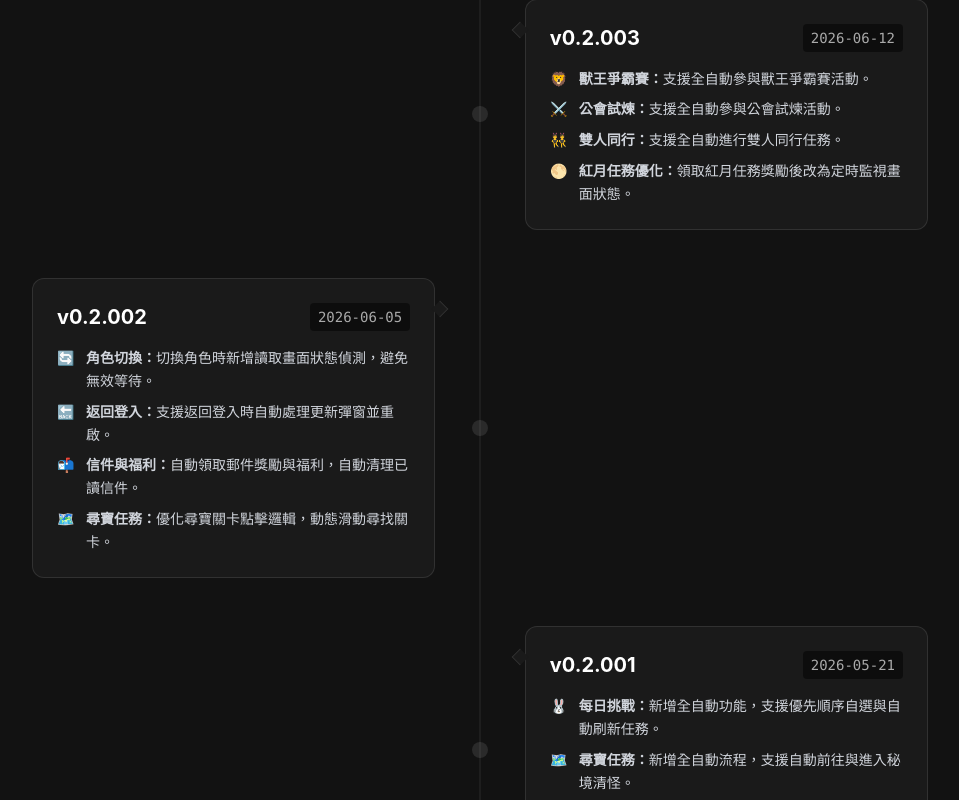
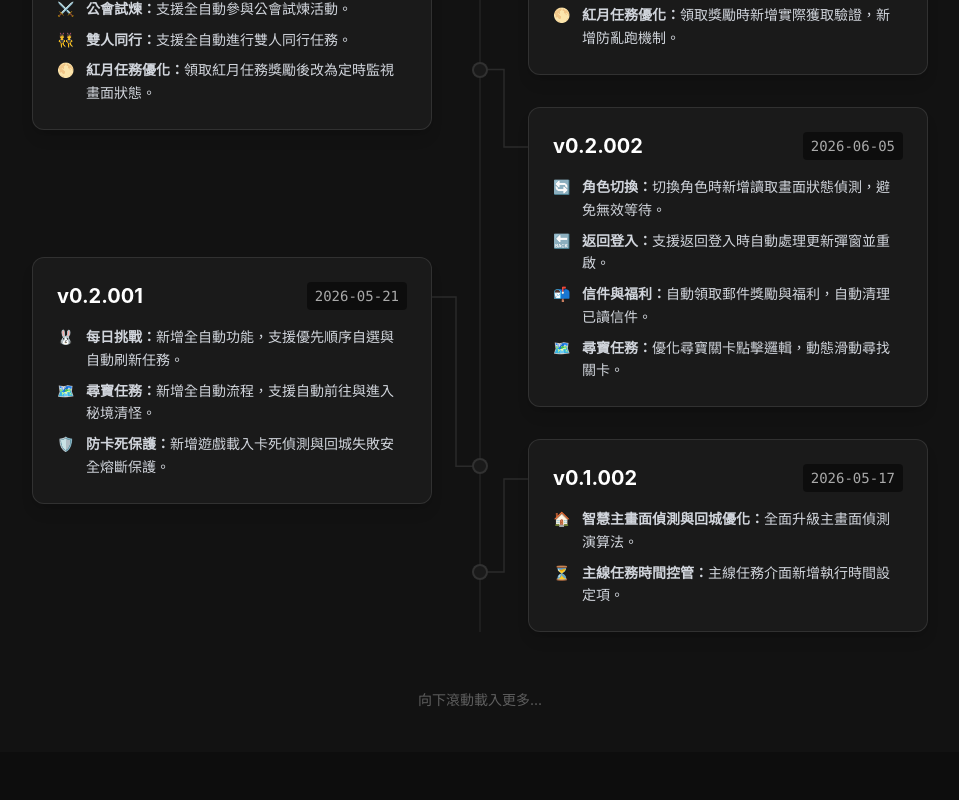
Before and after one commit to w8s3suimin/ROR_PX, a Vue app: page /download in a window 1280 px wide. Shown: the part 960-1760 px from the top of the page, without its empty margins (160-1119 px from the left). After the commit the page ends 1712 px from the top, so only its background shows below. Built offline with nearby package versions, Linux system fonts and the light colour scheme.

Commit message:
Auto sync from local 2026-06-20 17:59:10

```diff
--- a/src/views/Download.vue
+++ b/src/views/Download.vue
@@ -11,19 +11,16 @@
 
       <!-- Download Card -->
       <div class="bg-[#1A1A1A] border border-ror-border rounded-2xl p-8 relative overflow-hidden group hover:border-ror-accent/50 transition-colors duration-500">
-        <!-- Glow effect -->
         <div class="absolute inset-0 bg-gradient-to-br from-ror-accent/10 to-transparent opacity-0 group-hover:opacity-100 transition-opacity duration-500"></div>
-
         <div class="relative z-10 flex flex-col md:flex-row items-center justify-between gap-8">
           <div class="space-y-3 flex-1 text-center md:text-left">
             <div class="inline-flex items-center gap-2 px-3 py-1 rounded-full bg-blue-500/10 text-blue-400 text-sm font-medium border border-blue-500/20">
               <span class="w-2 h-2 rounded-full bg-blue-500 animate-pulse"></span>
-              最新版本 v0.3.001
+              最新版本 v0.3.002
             </div>
             <h2 class="text-2xl font-bold">ROR_JS 掛機框架</h2>
-            <p class="text-ror-muted">發布日期：2026-06-12</p>
+            <p class="text-ror-muted">發布日期：2026-06-20</p>
           </div>
-
           <div class="flex flex-col gap-3 w-full md:w-auto">
             <a href="#" class="flex items-center justify-center gap-2 bg-ror-accent text-black px-8 py-4 rounded-xl font-bold hover:bg-ror-accent-hover transition-all shadow-[0_0_20px_rgba(255,204,0,0.3)] hover:shadow-[0_0_30px_rgba(255,204,0,0.5)] transform hover:-translate-y-1">
               <svg class="w-6 h-6" fill="none" stroke="currentColor" viewBox="0 0 24 24" xmlns="http://www.w3.org/2000/svg"><path stroke-linecap="round" stroke-linejoin="round" stroke-width="2" d="M4 16v1a3 3 0 003 3h10a3 3 0 003-3v-1m-4-4l-4 4m0 0l-4-4m4 4V4"></path><path stroke-linecap="round" stroke-linejoin="round" stroke-width="2" d="M12 14l9-5-9-5-9 5 9 5z"></path><path stroke-linecap="round" stroke-linejoin="round" stroke-width="2" d="M12 14l6.16-3.422a12.083 12.083 0 01.665 6.479A11.952 11.952 0 0012 20.055a11.952 11.952 0 00-6.824-2.998 12.078 12.078 0 01.665-6.479L12 14z"></path></svg>
@@ -35,103 +32,318 @@
       </div>
 
       <!-- Patch Notes Timeline -->
-      <div class="space-y-8">
+      <div class="space-y-8 relative">
         <h2 class="text-2xl font-bold border-b border-ror-border pb-4 flex items-center gap-3">
           <svg class="w-6 h-6 text-ror-accent" fill="none" stroke="currentColor" viewBox="0 0 24 24" xmlns="http://www.w3.org/2000/svg"><path stroke-linecap="round" stroke-linejoin="round" stroke-width="2" d="M9 12h6m-6 4h6m2 5H7a2 2 0 01-2-2V5a2 2 0 012-2h5.586a1 1 0 01.707.293l5.414 5.414a1 1 0 01.293.707V19a2 2 0 01-2 2z"></path></svg>
           版本更新紀錄
         </h2>
 
-        <div class="relative pl-8 md:pl-0 mt-8">
-          <!-- Central Line (Desktop only) -->
-          <div class="hidden md:block absolute left-[50%] top-0 bottom-0 w-px bg-ror-border transform -translate-x-1/2"></div>
+        <!-- Masonry Timeline Container -->
+        <div ref="containerRef" class="relative mt-12 transition-all duration-500" :style="{ height: containerHeight }">
 
-          <div class="space-y-12">
-            <!-- v0.3.001 -->
-            <div class="relative flex flex-col md:flex-row items-center justify-between group">
-              <!-- Timeline dot -->
-              <div class="absolute left-[-32px] md:left-1/2 w-4 h-4 rounded-full bg-ror-accent transform md:-translate-x-1/2 mt-1.5 md:mt-0 shadow-[0_0_10px_rgba(255,204,0,0.5)] z-10 transition-transform duration-300 group-hover:scale-125"></div>
+          <!-- SVG Elbow Lines (Desktop only) -->
+          <svg class="hidden md:block absolute inset-0 w-full h-full pointer-events-none z-0">
+            <path
+              v-for="(path, idx) in svgPaths"
+              :key="'path-'+idx"
+              :d="path"
+              fill="none"
+              stroke-width="1.5"
+              class="transition-all duration-700 ease-out"
+              :class="patches[idx].isLatest || hoveredIndex === idx ? 'stroke-ror-accent' : 'stroke-ror-border'"
+            />
+          </svg>
 
-              <div class="w-full md:w-[45%] bg-[#1A1A1A] border border-ror-border rounded-xl p-6 hover:border-ror-accent transition-colors ml-auto md:ml-0 md:mr-auto relative group-hover:-translate-y-1 duration-300">
-                <div class="hidden md:block absolute top-6 -right-3 w-3 h-3 bg-[#1A1A1A] border-t border-r border-ror-border transform rotate-45 group-hover:border-ror-accent transition-colors"></div>
+          <!-- Central Line (Desktop) -->
+          <div class="hidden md:block absolute left-1/2 top-0 bottom-0 w-px bg-ror-border transform -translate-x-1/2 z-0"></div>
+
+          <!-- Mobile Timeline Line -->
+          <div class="md:hidden absolute left-[16px] top-0 bottom-0 w-px bg-ror-border transform -translate-x-1/2 z-0"></div>
+
+          <!-- Central Dots (Desktop only) -->
+          <div class="hidden md:block">
+            <div
+              v-for="(dotY, idx) in dotPositions"
+              :key="'dot-'+idx"
+              class="absolute left-1/2 transform -translate-x-1/2 w-4 h-4 rounded-full z-10 transition-all duration-300 ease-out"
+              :class="patches[idx].isLatest || hoveredIndex === idx ? 'bg-ror-accent shadow-[0_0_10px_rgba(255,204,0,0.5)] border-transparent scale-125' : 'bg-[#1A1A1A] border-2 border-ror-border scale-100'"
+              :style="{ top: `${dotY}px`, marginTop: '-8px' }"
+            ></div>
+          </div>
+
+          <template v-for="(patch, idx) in patches.slice(0, visibleCount)" :key="patch.version">
+            <div
+              :ref="el => setItemRef(el, idx)"
+              class="w-full md:w-1/2 relative group transition-all duration-700 ease-out pl-[48px] mb-8 md:mb-0"
+              :class="idx % 2 === 0 ? 'md:pr-12 md:pl-0 md:left-0' : 'md:pl-12 md:right-0 md:left-auto'"
+              :style="itemStyles[idx] || { opacity: 0 }"
+              @mouseenter="hoveredIndex = idx"
+              @mouseleave="hoveredIndex = null"
+            >
+              <!-- Mobile Dot & Line -->
+              <div class="md:hidden absolute top-[32px] left-[16px] transform -translate-x-1/2 w-4 h-4 rounded-full z-10 transition-transform duration-300 group-hover:scale-125" :class="patch.isLatest ? 'bg-ror-accent shadow-[0_0_10px_rgba(255,204,0,0.5)] border-transparent' : 'bg-[#1A1A1A] border-2 border-ror-border group-hover:bg-ror-accent group-hover:border-transparent'"></div>
+              <div class="md:hidden absolute top-10 left-[16px] w-[32px] h-px bg-ror-border group-hover:bg-ror-accent transition-colors z-0"></div>
+
+              <!-- Card -->
+              <div class="bg-[#1A1A1A] border border-ror-border rounded-xl p-6 hover:border-ror-accent transition-colors relative group-hover:-translate-y-1 duration-300 shadow-lg z-10">
                 <div class="flex items-center justify-between mb-4">
-                  <h3 class="text-xl font-bold text-ror-accent">v0.3.001</h3>
-                  <span class="text-sm text-ror-muted font-mono bg-black/50 px-2 py-1 rounded">2026-06-12</span>
+                  <h3 class="text-xl font-bold" :class="patch.isLatest ? 'text-ror-accent' : 'text-white group-hover:text-ror-accent transition-colors'">{{ patch.version }}</h3>
+                  <span class="text-sm text-ror-muted font-mono bg-black/50 px-2 py-1 rounded">{{ patch.date }}</span>
                 </div>
                 <ul class="space-y-2 text-gray-300 text-sm leading-relaxed">
-                  <li class="flex gap-3"><span class="text-blue-400 shrink-0">🛠️</span> <span><strong>內存優化：</strong>修復發生異常時未正確回收畫面變數所導致的 OOM 內存洩漏問題。</span></li>
-                  <li class="flex gap-3"><span class="text-blue-400 shrink-0">🗺️</span> <span><strong>尋寶任務優化：</strong>新增道具用罄的驗證機制，並強化退出與啟動時的面板判定。</span></li>
-                  <li class="flex gap-3"><span class="text-blue-400 shrink-0">🐾</span> <span><strong>寵物派遣優化：</strong>處理再次委派時因連線異常導致的畫面卡死問題，自動關閉異常面板並恢復執行。</span></li>
-                  <li class="flex gap-3"><span class="text-blue-400 shrink-0">💾</span> <span><strong>設定檔安全機制：</strong>為設定存檔實裝「原子寫入」與「備份回退」機制。</span></li>
-                  <li class="flex gap-3"><span class="text-blue-400 shrink-0">🌕</span> <span><strong>紅月任務優化：</strong>領取獎勵時新增實際獲取驗證，新增防亂跑機制。</span></li>
+                  <li v-for="(feat, fIdx) in patch.features" :key="fIdx" class="flex gap-3">
+                    <span :class="feat.color + ' shrink-0'">{{ feat.icon }}</span>
+                    <span v-html="feat.desc"></span>
+                  </li>
                 </ul>
               </div>
             </div>
+          </template>
+        </div>
 
-            <!-- v0.2.003 -->
-            <div class="relative flex flex-col md:flex-row items-center justify-between group">
-              <div class="absolute left-[-32px] md:left-1/2 w-4 h-4 rounded-full bg-ror-border group-hover:bg-ror-accent transition-all transform md:-translate-x-1/2 mt-1.5 md:mt-0 z-10 duration-300 group-hover:scale-125"></div>
-              <div class="w-full md:w-[45%] bg-[#1A1A1A] border border-ror-border rounded-xl p-6 hover:border-ror-accent transition-colors ml-auto relative group-hover:-translate-y-1 duration-300">
-                <div class="hidden md:block absolute top-6 -left-3 w-3 h-3 bg-[#1A1A1A] border-b border-l border-ror-border transform rotate-45 group-hover:border-ror-accent transition-colors"></div>
-                <div class="flex items-center justify-between mb-4">
-                  <h3 class="text-xl font-bold text-white group-hover:text-ror-accent transition-colors">v0.2.003</h3>
-                  <span class="text-sm text-ror-muted font-mono bg-black/50 px-2 py-1 rounded">2026-06-12</span>
-                </div>
-                <ul class="space-y-2 text-gray-300 text-sm leading-relaxed">
-                  <li class="flex gap-3"><span class="text-purple-400 shrink-0">🦁</span> <span><strong>獸王爭霸賽：</strong>支援全自動參與獸王爭霸賽活動。</span></li>
-                  <li class="flex gap-3"><span class="text-purple-400 shrink-0">⚔️</span> <span><strong>公會試煉：</strong>支援全自動參與公會試煉活動。</span></li>
-                  <li class="flex gap-3"><span class="text-purple-400 shrink-0">👯</span> <span><strong>雙人同行：</strong>支援全自動進行雙人同行任務。</span></li>
-                  <li class="flex gap-3"><span class="text-purple-400 shrink-0">🌕</span> <span><strong>紅月任務優化：</strong>領取紅月任務獎勵後改為定時監視畫面狀態。</span></li>
-                </ul>
-              </div>
-            </div>
-
-            <!-- v0.2.002 -->
-            <div class="relative flex flex-col md:flex-row items-center justify-between group">
-              <div class="absolute left-[-32px] md:left-1/2 w-4 h-4 rounded-full bg-ror-border group-hover:bg-ror-accent transition-all transform md:-translate-x-1/2 mt-1.5 md:mt-0 z-10 duration-300 group-hover:scale-125"></div>
-              <div class="w-full md:w-[45%] bg-[#1A1A1A] border border-ror-border rounded-xl p-6 hover:border-ror-accent transition-colors ml-auto md:ml-0 md:mr-auto relative group-hover:-translate-y-1 duration-300">
-                <div class="hidden md:block absolute top-6 -right-3 w-3 h-3 bg-[#1A1A1A] border-t border-r border-ror-border transform rotate-45 group-hover:border-ror-accent transition-colors"></div>
-                <div class="flex items-center justify-between mb-4">
-                  <h3 class="text-xl font-bold text-white group-hover:text-ror-accent transition-colors">v0.2.002</h3>
-                  <span class="text-sm text-ror-muted font-mono bg-black/50 px-2 py-1 rounded">2026-06-05</span>
-                </div>
-                <ul class="space-y-2 text-gray-300 text-sm leading-relaxed">
-                  <li class="flex gap-3"><span class="text-green-400 shrink-0">🔄</span> <span><strong>角色切換：</strong>切換角色時新增讀取畫面狀態偵測，避免無效等待。</span></li>
-                  <li class="flex gap-3"><span class="text-green-400 shrink-0">🔙</span> <span><strong>返回登入：</strong>支援返回登入時自動處理更新彈窗並重啟。</span></li>
-                  <li class="flex gap-3"><span class="text-green-400 shrink-0">📬</span> <span><strong>信件與福利：</strong>自動領取郵件獎勵與福利，自動清理已讀信件。</span></li>
-                  <li class="flex gap-3"><span class="text-green-400 shrink-0">🗺️</span> <span><strong>尋寶任務：</strong>優化尋寶關卡點擊邏輯，動態滑動尋找關卡。</span></li>
-                </ul>
-              </div>
-            </div>
-
-            <!-- v0.2.001 -->
-            <div class="relative flex flex-col md:flex-row items-center justify-between group">
-              <div class="absolute left-[-32px] md:left-1/2 w-4 h-4 rounded-full bg-ror-border group-hover:bg-ror-accent transition-all transform md:-translate-x-1/2 mt-1.5 md:mt-0 z-10 duration-300 group-hover:scale-125"></div>
-              <div class="w-full md:w-[45%] bg-[#1A1A1A] border border-ror-border rounded-xl p-6 hover:border-ror-accent transition-colors ml-auto relative group-hover:-translate-y-1 duration-300">
-                <div class="hidden md:block absolute top-6 -left-3 w-3 h-3 bg-[#1A1A1A] border-b border-l border-ror-border transform rotate-45 group-hover:border-ror-accent transition-colors"></div>
-                <div class="flex items-center justify-between mb-4">
-                  <h3 class="text-xl font-bold text-white group-hover:text-ror-accent transition-colors">v0.2.001</h3>
-                  <span class="text-sm text-ror-muted font-mono bg-black/50 px-2 py-1 rounded">2026-05-21</span>
-                </div>
-                <ul class="space-y-2 text-gray-300 text-sm leading-relaxed">
-                  <li class="flex gap-3"><span class="text-yellow-400 shrink-0">🐰</span> <span><strong>每日挑戰：</strong>新增全自動功能，支援優先順序自選與自動刷新任務。</span></li>
-                  <li class="flex gap-3"><span class="text-yellow-400 shrink-0">🗺️</span> <span><strong>尋寶任務：</strong>新增全自動流程，支援自動前往與進入秘境清怪。</span></li>
-                  <li class="flex gap-3"><span class="text-yellow-400 shrink-0">🛡️</span> <span><strong>防卡死保護：</strong>新增遊戲載入卡死偵測與回城失敗安全熔斷保護。</span></li>
-                </ul>
-              </div>
-            </div>
-
+        <!-- Scroll Trigger for Loading More -->
+        <div ref="loadMoreTrigger" class="h-10 w-full flex items-center justify-center pt-8">
+          <div v-if="visibleCount < patches.length" class="text-ror-muted text-sm animate-pulse">
+            向下滾動載入更多...
+          </div>
+          <div v-else class="text-ror-muted text-sm border-t border-ror-border w-full text-center pt-6">
+            已經到底部了，更多歷史更新請見 GitHub 上的完整 PatchNote.md。
           </div>
         </div>
 
-        <div class="text-center pt-8">
-          <p class="text-ror-muted text-sm border-t border-ror-border pt-6">更多歷史更新內容請見 GitHub 上的完整 PatchNote.md。</p>
-        </div>
       </div>
     </div>
   </div>
 </template>
 
 <script setup>
+import { ref, onMounted, onUnmounted, nextTick } from 'vue'
+
+const loadMoreTrigger = ref(null)
+const containerRef = ref(null)
+let observer = null
+let resizeObserver = null
+
+const visibleCount = ref(4)
+const hoveredIndex = ref(null)
+
+const itemElements = ref([])
+const itemStyles = ref([])
+const containerHeight = ref('auto')
+const dotPositions = ref([])
+const svgPaths = ref([])
+
+const setItemRef = (el, idx) => {
+  if (el) {
+    itemElements.value[idx] = el
+  }
+}
+
+const patches = ref([
+  {
+    version: 'v0.3.002',
+    date: '2026-06-20',
+    isLatest: true,
+    features: [
+      { icon: '🗺️', color: 'text-blue-400', desc: '<strong>尋寶任務優化：</strong>修正找圖區域限制，優化運算速度並避免因圖標超出螢幕導致的點擊錯誤。' },
+      { icon: '🌕', color: 'text-blue-400', desc: '<strong>紅月任務優化：</strong>新增「BOSS出現」的區域特徵點判定，並修復了介面等待秒數的顯示錯誤，使日誌等待時間正確顯示為真實秒數。' }
+    ]
+  },
+  {
+    version: 'v0.3.001',
+    date: '2026-06-12',
+    features: [
+      { icon: '🛠️', color: 'text-blue-400', desc: '<strong>內存優化：</strong>修復發生異常時未正確回收畫面變數所導致的 OOM 內存洩漏問題。' },
+      { icon: '🗺️', color: 'text-blue-400', desc: '<strong>尋寶任務優化：</strong>新增道具用罄的驗證機制，並強化退出與啟動時的面板判定。' },
+      { icon: '🐾', color: 'text-blue-400', desc: '<strong>寵物派遣優化：</strong>處理再次委派時因連線異常導致的畫面卡死問題，自動關閉異常面板並恢復執行。' },
+      { icon: '💾', color: 'text-blue-400', desc: '<strong>設定檔安全機制：</strong>為設定存檔實裝「原子寫入」與「備份回退」機制。' },
+      { icon: '🌕', color: 'text-blue-400', desc: '<strong>紅月任務優化：</strong>領取獎勵時新增實際獲取驗證，新增防亂跑機制。' }
+    ]
+  },
+  {
+    version: 'v0.2.003',
+    date: '2026-06-12',
+    features: [
+      { icon: '🦁', color: 'text-purple-400', desc: '<strong>獸王爭霸賽：</strong>支援全自動參與獸王爭霸賽活動。' },
+      { icon: '⚔️', color: 'text-purple-400', desc: '<strong>公會試煉：</strong>支援全自動參與公會試煉活動。' },
+      { icon: '👯', color: 'text-purple-400', desc: '<strong>雙人同行：</strong>支援全自動進行雙人同行任務。' },
+      { icon: '🌕', color: 'text-purple-400', desc: '<strong>紅月任務優化：</strong>領取紅月任務獎勵後改為定時監視畫面狀態。' }
+    ]
+  },
+  {
+    version: 'v0.2.002',
+    date: '2026-06-05',
+    features: [
+      { icon: '🔄', color: 'text-green-400', desc: '<strong>角色切換：</strong>切換角色時新增讀取畫面狀態偵測，避免無效等待。' },
+      { icon: '🔙', color: 'text-green-400', desc: '<strong>返回登入：</strong>支援返回登入時自動處理更新彈窗並重啟。' },
+      { icon: '📬', color: 'text-green-400', desc: '<strong>信件與福利：</strong>自動領取郵件獎勵與福利，自動清理已讀信件。' },
+      { icon: '🗺️', color: 'text-green-400', desc: '<strong>尋寶任務：</strong>優化尋寶關卡點擊邏輯，動態滑動尋找關卡。' }
+    ]
+  },
+  {
+    version: 'v0.2.001',
+    date: '2026-05-21',
+    features: [
+      { icon: '🐰', color: 'text-yellow-400', desc: '<strong>每日挑戰：</strong>新增全自動功能，支援優先順序自選與自動刷新任務。' },
+      { icon: '🗺️', color: 'text-yellow-400', desc: '<strong>尋寶任務：</strong>新增全自動流程，支援自動前往與進入秘境清怪。' },
+      { icon: '🛡️', color: 'text-yellow-400', desc: '<strong>防卡死保護：</strong>新增遊戲載入卡死偵測與回城失敗安全熔斷保護。' }
+    ]
+  },
+  {
+    version: 'v0.1.002',
+    date: '2026-05-17',
+    features: [
+      { icon: '🏠', color: 'text-red-400', desc: '<strong>智慧主畫面偵測與回城優化：</strong>全面升級主畫面偵測演算法。' },
+      { icon: '⏳', color: 'text-red-400', desc: '<strong>主線任務時間控管：</strong>主線任務介面新增執行時間設定項。' }
+    ]
+  },
+  {
+    version: 'v0.1.001',
+    date: '2026-05-10',
+    features: [
+      { icon: '🌕', color: 'text-orange-400', desc: '<strong>紅月與地下城智慧完成跳過：</strong>現在腳本能自動辨識任務是否已經完成。' },
+      { icon: '📊', color: 'text-orange-400', desc: '<strong>日誌進度即時掌握：</strong>在日誌介面中新增「當前任務」與「執行對象」的顯示。' }
+    ]
+  }
+])
+
+const calculateLayout = () => {
+  if (window.innerWidth < 768) {
+    itemStyles.value = patches.value.map(() => ({
+      position: 'relative',
+      top: 'auto',
+      opacity: 1
+    }))
+    containerHeight.value = 'auto'
+    dotPositions.value = []
+    svgPaths.value = []
+    return
+  }
+
+  const GAP = 32
+  const tops = []
+  let leftBottom = 0
+  let rightBottom = 0
+
+  itemElements.value.forEach((el, idx) => {
+    if (idx >= visibleCount.value) return
+    if (!el) return
+
+    const height = el.offsetHeight
+    let top = 0
+
+    if (idx === 0) {
+      top = 0
+      leftBottom = top + height
+    } else if (idx === 1) {
+      top = leftBottom / 2
+      rightBottom = top + height
+    } else {
+      if (idx % 2 === 0) {
+        const idealTop = tops[idx - 1] + itemElements.value[idx - 1].offsetHeight / 2
+        top = Math.max(idealTop, leftBottom + GAP)
+        leftBottom = top + height
+      } else {
+        const idealTop = tops[idx - 1] + itemElements.value[idx - 1].offsetHeight / 2
+        top = Math.max(idealTop, rightBottom + GAP)
+        rightBottom = top + height
+      }
+    }
+    tops[idx] = top
+  })
+
+  itemStyles.value = tops.map(t => ({
+    position: 'absolute',
+    top: `${t}px`,
+    opacity: 1,
+    pointerEvents: 'auto'
+  }))
+
+  for (let i = tops.length; i < patches.value.length; i++) {
+    itemStyles.value[i] = { opacity: 0, pointerEvents: 'none', position: 'absolute' }
+  }
+
+  const rawContainerH = Math.max(leftBottom, rightBottom)
+
+  // --- Proportional Timeline & SVG ---
+  const containerW = containerRef.value?.offsetWidth || 800
+  const centerX = containerW / 2
+
+  const visiblePatches = patches.value.slice(0, visibleCount.value)
+  const actualVisibleCount = visiblePatches.length
+  const timestamps = visiblePatches.map(p => Date.parse(p.date))
+  const minTime = Math.min(...timestamps)
+  const maxTime = Math.max(...timestamps)
+
+  const padding = 60
+  const availableH = rawContainerH - 2 * padding
+
+  const dots = []
+  const paths = []
+
+  for (let i = 0; i < actualVisibleCount; i++) {
+    let dotY = padding
+    if (maxTime > minTime) {
+      const ratio = (maxTime - timestamps[i]) / (maxTime - minTime)
+      dotY = padding + ratio * availableH
+    }
+
+    // Collision resolution
+    if (i > 0 && dotY < dots[i - 1] + 24) {
+      dotY = dots[i - 1] + 24
+    }
+    dots.push(dotY)
+
+    // SVG Path calculation
+    const boxY = tops[i] + 40 // Anchor height (40px matches top-10 in tailwind)
+    const isLeft = i % 2 === 0
+    const dir = isLeft ? 1 : -1
+    const boxX = isLeft ? centerX - 48 : centerX + 48 // Matches pr-12 and pl-12 spacing
+
+    // Orthogonal 90-degree step path
+    const midX = boxX + 24 * dir
+
+    paths.push(`M ${boxX} ${boxY} L ${midX} ${boxY} L ${midX} ${dotY} L ${centerX} ${dotY}`)
+  }
+
+  dotPositions.value = dots
+  svgPaths.value = paths
+
+  // Adjust container height if dots got pushed down too far
+  const finalHeight = Math.max(rawContainerH, (dots[dots.length - 1] || 0) + padding)
+  containerHeight.value = `${finalHeight}px`
+}
+
+onMounted(() => {
+  observer = new IntersectionObserver((entries) => {
+    if (entries[0].isIntersecting) {
+      if (visibleCount.value < patches.value.length) {
+        visibleCount.value = Math.min(visibleCount.value + 2, patches.value.length)
+        nextTick(() => {
+          setTimeout(calculateLayout, 50)
+        })
+      }
+    }
+  }, { rootMargin: '100px' })
+
+  if (loadMoreTrigger.value) {
+    observer.observe(loadMoreTrigger.value)
+  }
+
+  resizeObserver = new ResizeObserver(() => {
+    calculateLayout()
+  })
+  resizeObserver.observe(document.body)
+
+  nextTick(() => {
+    setTimeout(calculateLayout, 50)
+  })
+})
+
+onUnmounted(() => {
+  if (observer) observer.disconnect()
+  if (resizeObserver) resizeObserver.disconnect()
+})
 </script>
 
 <style scoped>
```
